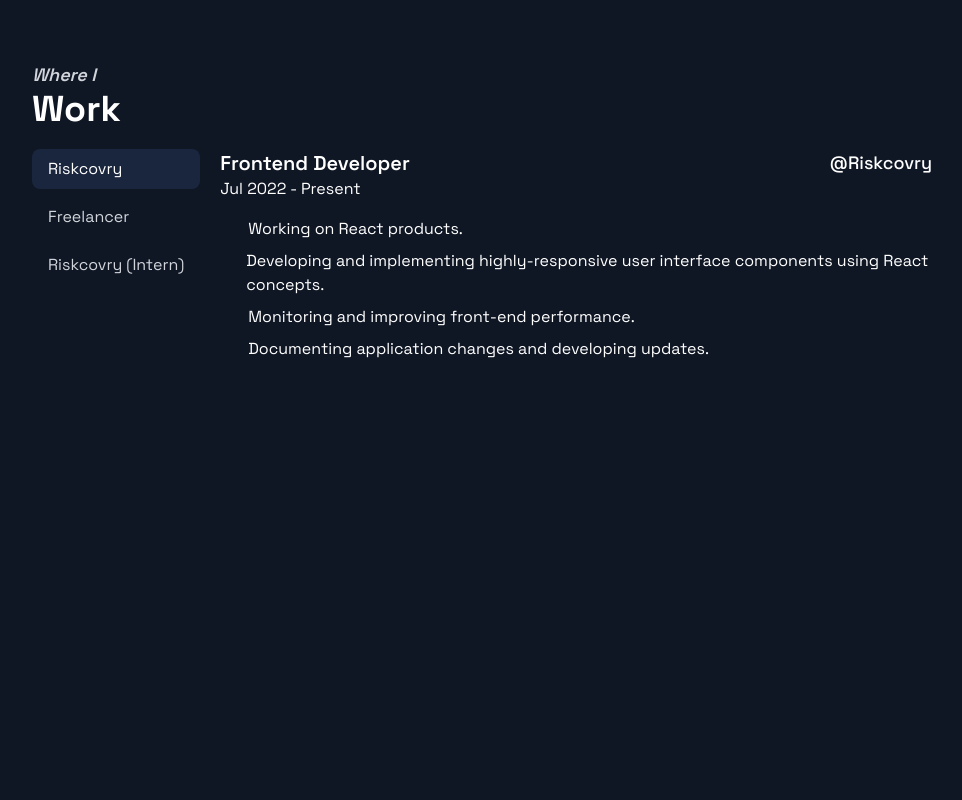
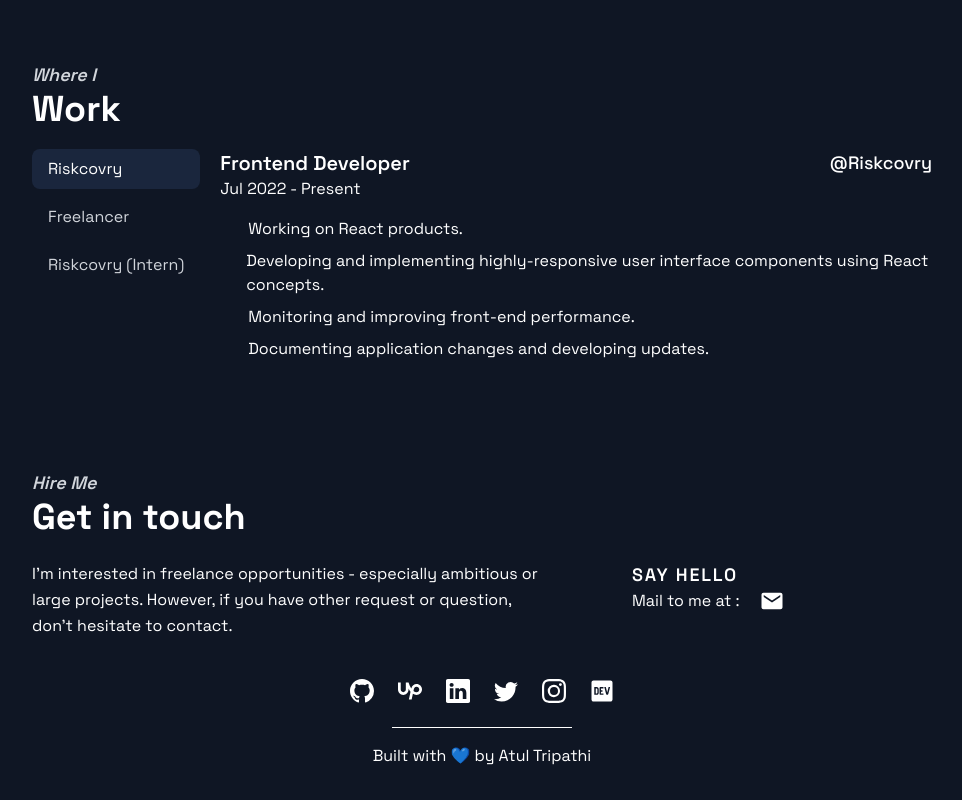
Before and after one commit to atultrp/atultrp-v2, a Next.js app: page / in a window 1280 px wide. Shown: the part 9498-10298 px from the top of the page, without its empty margins (158-1120 px from the left). Before the commit the page ends 9919 px from the top, so only its background shows below. Built offline with nearby package versions, Linux system fonts and the light colour scheme; some icons are missing.

Commit message:
contact done

```diff
--- a/components/About.js
+++ b/components/About.js
@@ -1,7 +1,6 @@
 import { sectionHeading } from '@/shared/SharedComponents'
 import React from 'react'
 import { BsGithub, BsTwitter, BsLinkedin, BsInstagram } from 'react-icons/bs'
-import { MdEmail } from 'react-icons/md'
 import { TbPoint } from 'react-icons/tb'
 import { SiUpwork } from 'react-icons/si'
 
--- /dev/null
+++ b/components/Contact.js
@@ -0,0 +1,44 @@
+import { sectionHeading } from '@/shared/SharedComponents'
+import React from 'react'
+import { BsGithub, BsLinkedin, BsTwitter, BsInstagram } from 'react-icons/bs'
+import { SiUpwork } from 'react-icons/si'
+import { IoMdMail } from 'react-icons/io'
+import { FaDev } from 'react-icons/fa'
+
+const Contact = () => {
+  return (
+    <div>
+      {sectionHeading('Hire Me', 'Get in touch')}
+      <div className='sm:flex mt-6'>
+        <div className='sm:w-2/3 leading-relaxed pr-0 sm:pr-20'>
+          I'm interested in freelance opportunities - especially ambitious or large projects. However, if you have other request or question, don't hesitate to contact.
+        </div>
+        <div className='sm:w-1/3 my-4 sm:my-0'>
+          <h3 className='text-lg font-semibold tracking-widest'>SAY HELLO</h3>
+          <div className='flex items-center space-x-5'>
+            <span>
+              Mail to me at :
+            </span>
+            <a href="mailto:atul31815@gmail.com" className="hover:scale-150 duration-200 text-2xl ">
+              <IoMdMail />
+            </a>
+          </div>
+        </div>
+      </div>
+      <div className='flex text-2xl space-x-6 justify-center mt-10 mb-6 flex-wrap'>
+        <a href="https://github.com/atultrp" className="hover:scale-150 duration-200"><BsGithub /></a>
+        <a href="https://www.upwork.com/freelancers/atultrp" className="hover:scale-150 duration-200"><SiUpwork /></a>
+        <a href="https://www.linkedin.com/in/atultrp-/" className="hover:scale-150 duration-200"><BsLinkedin /></a>
+        <a href="https://www.twitter.com/atultrp_" className="hover:scale-150 duration-200"><BsTwitter /></a>
+        <a href="https://www.instagram.com/atultrp" className="hover:scale-150 duration-200"><BsInstagram /></a>
+        <a href="https://dev.to/atultrp" className='hover:scale-150 duration-200'><FaDev /></a>
+      </div>
+      <div className='h-[0.5px] w-1/2 sm:w-1/5 bg-white mx-auto'></div>
+      <div className='text-center mt-4'>
+        Built with 💙 by Atul Tripathi
+      </div>
+    </div>
+  )
+}
+
+export default Contact
--- a/components/layout/Header.js
+++ b/components/layout/Header.js
@@ -1,8 +1,5 @@
 import { navItems } from '@/constant/data'
-import { useRouter } from 'next/router'
 import React, { useState } from 'react'
-import Link from 'next/link'
-import { HiArrowNarrowRight } from 'react-icons/hi'
 
 
 const Header = () => {
--- a/pages/index.js
+++ b/pages/index.js
@@ -1,4 +1,5 @@
 import About from "@/components/About";
+import Contact from "@/components/Contact";
 import HeroSection from "@/components/HeroSection";
 import Projects from "@/components/Projects";
 import TechStack from "@/components/TechStack";
@@ -20,6 +21,9 @@ export default function Home() {
       <div id="work" className='pt-12 pb-8'>
         <Work />
       </div>
+      <div id="contact" className='pt-12 pb-8'>
+        <Contact />
+      </div>
     </div>
   )
 }
```
